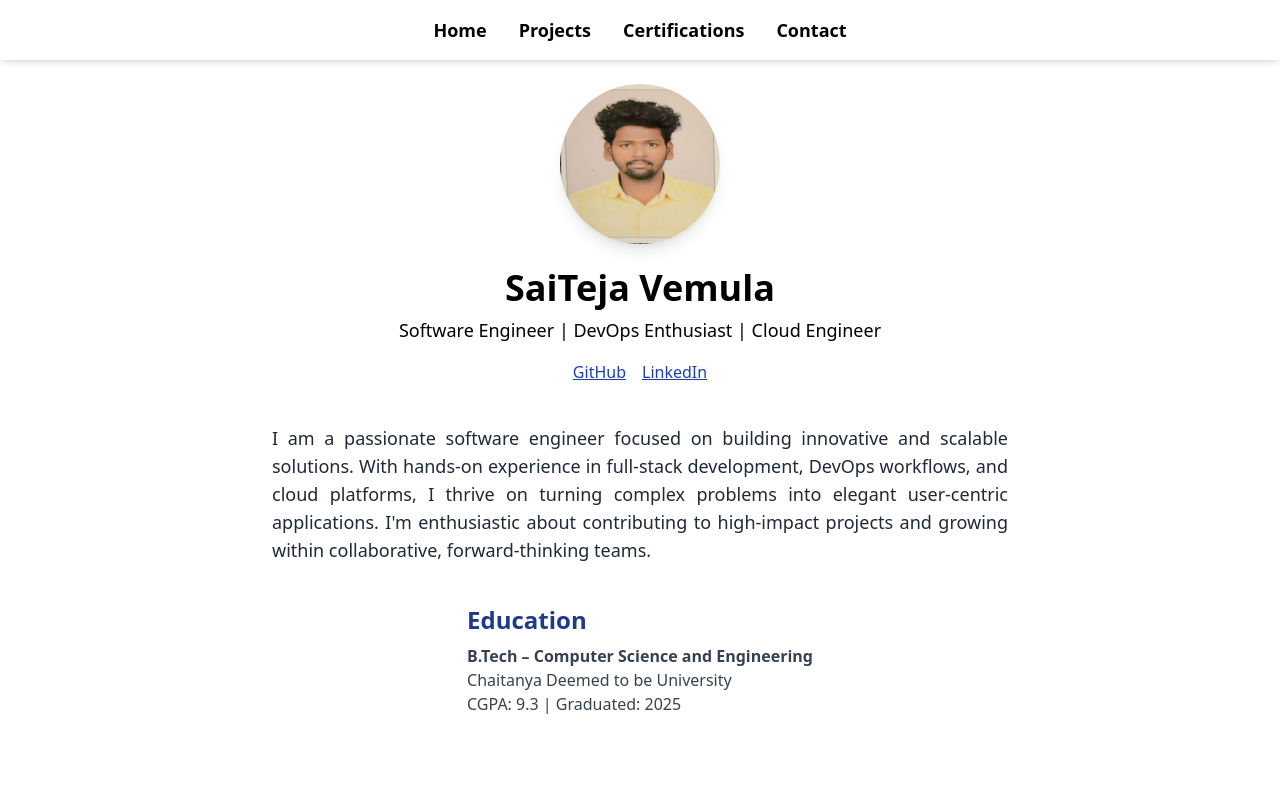
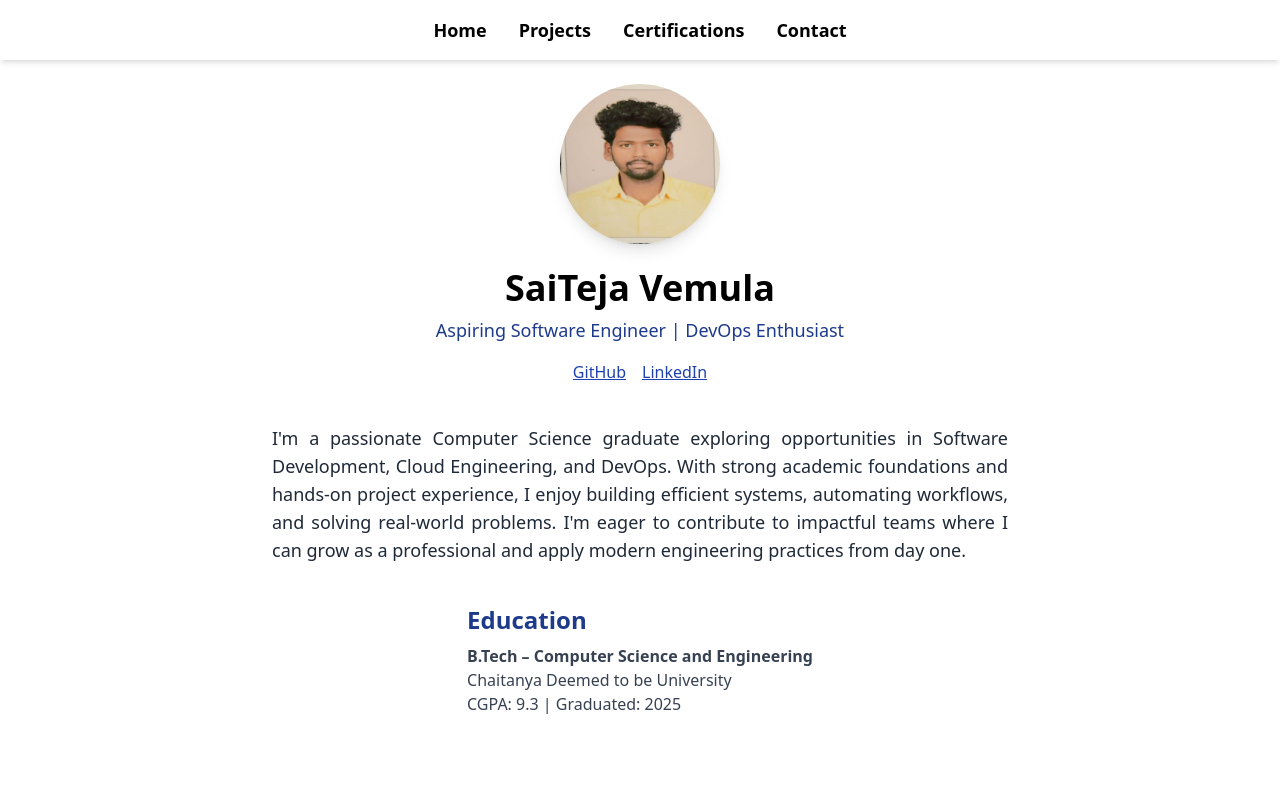
Before and after one commit to saiteja9900608/Saiteja-portfolio, a React (Vite) app: page / in a window 1280 px wide. Shown: the top 800 px of the page. Built offline with nearby package versions, Linux system fonts and the light colour scheme; the HTML template or start-up script is replaced by a standard one.

Commit message:
Update Home.jsx

```diff
--- a/src/components/Home.jsx
+++ b/src/components/Home.jsx
@@ -24,12 +24,12 @@ const Home = () => {
       </motion.h1>
 
       <motion.p
-        className="mt-2 text-lg"
+        className="mt-2 text-lg text-blue-900 font-medium"
         initial={{ opacity: 0 }}
         animate={{ opacity: 1 }}
         transition={{ delay: 1 }}
       >
-        Software Engineer | DevOps Enthusiast | Cloud Engineer
+        Aspiring Software Engineer  | DevOps Enthusiast
       </motion.p>
 
       <div className="mt-4 space-x-4">
@@ -44,11 +44,10 @@ const Home = () => {
         animate={{ opacity: 1 }}
         transition={{ delay: 1.2 }}
       >
-        I am a passionate software engineer focused on building innovative and scalable solutions.
-        With hands-on experience in full-stack development, DevOps workflows, and cloud platforms,
-        I thrive on turning complex problems into elegant user-centric applications.
-        I'm enthusiastic about contributing to high-impact projects and growing within collaborative,
-        forward-thinking teams.
+        I'm a passionate Computer Science graduate exploring opportunities in Software Development, Cloud Engineering, and DevOps.
+        With strong academic foundations and hands-on project experience, I enjoy building efficient systems, automating workflows,
+        and solving real-world problems. I'm eager to contribute to impactful teams where I can grow as a professional and apply modern
+        engineering practices from day one.
       </motion.div>
 
       {/* 🎓 Education */}
```
